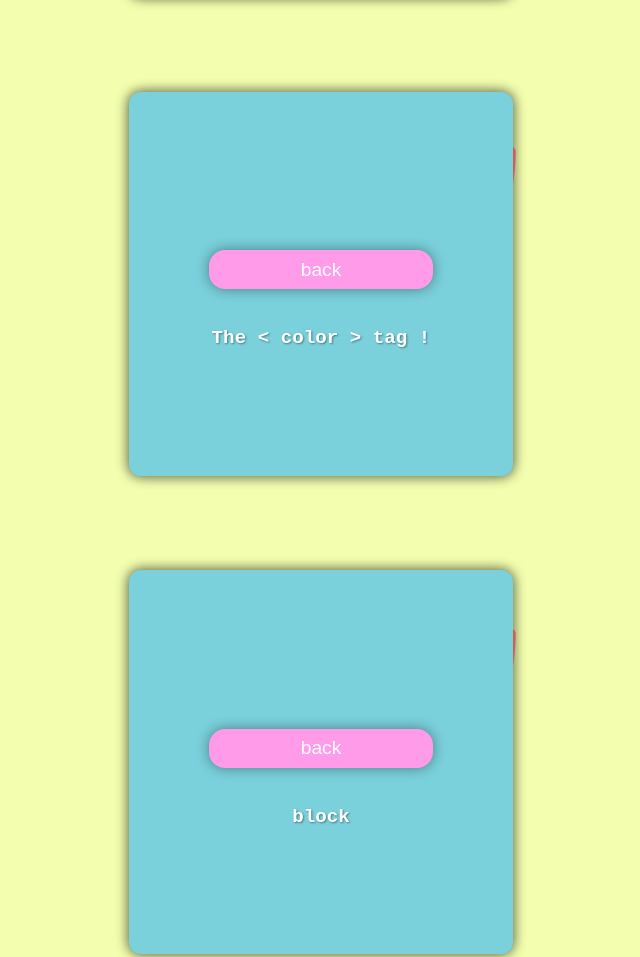
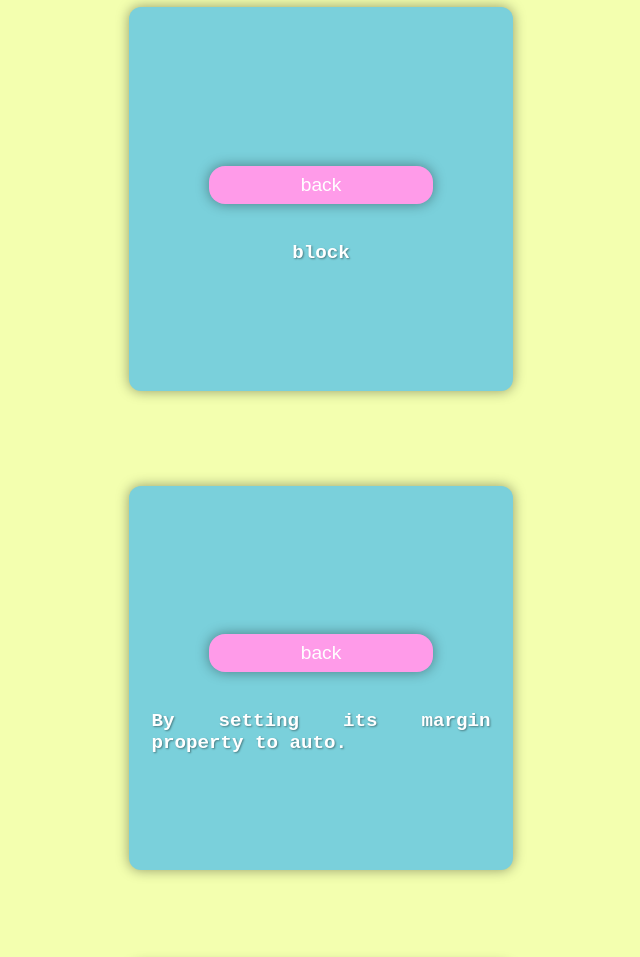
Before and after one commit to thisKonrad/konrad_quiz_app, a plain HTML site: page index.html in a window 1280 px wide. Shown: the part 1378-2335 px from the top of the page, without its empty margins (319-959 px from the left). Drawn offline with Linux system fonts and the light colour scheme.

Commit message:
landing page ready

```diff
--- a/components/cards.css
+++ b/components/cards.css
@@ -36,14 +36,14 @@ h3{
 /* show hide cards with JS attribute: visibiltiy hidden or visible: */
 .question{
     z-index: 2;
-    visibility:visible;
-   /*  visibility: hidden; */
+   /*  visibility:visible; */
+    visibility: hidden;
     background-color: var(--questionCardColor);
 }
 .answer{
     z-index: 3;
-  /*   visibility:visible; */
-   /*  visibility: hidden; */
+    visibility:visible;
+ /*    visibility: hidden; */
    font-size: 1.4rem;
    background-color: var(--answerCardColor);
 }
--- a/components/style.css
+++ b/components/style.css
@@ -44,7 +44,7 @@ body {
     flex-direction: column;
     align-items: center;
     gap: 1rem;
-    margin-top: 390%;
+    margin-top: 280%;
 }
 /* these are dummies for the correct spacing of the card area*/
 .start_of_card_line, .end_of_card_line{
```
